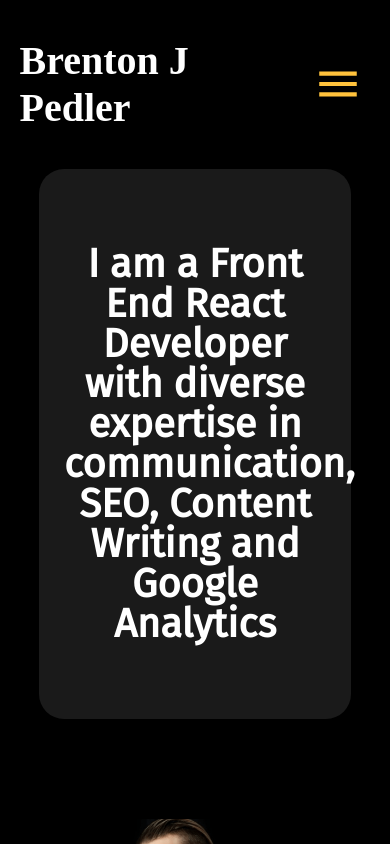
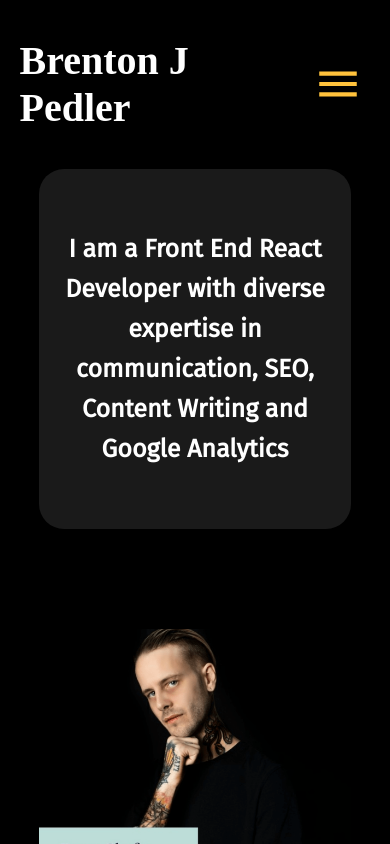
Before and after one commit to BrentonPedler/new-portfolio, a React (Create React App) app: page /about in a window 390 px wide. Shown: the top 844 px of the page. Built offline with nearby package versions, Linux system fonts and the light colour scheme; a web font is replaced by a local one.

Commit message:
responsive update

```diff
--- a/src/pages/about/index.js
+++ b/src/pages/about/index.js
@@ -1,5 +1,5 @@
 import Grid from '@mui/material/Grid';
-import { Box } from '@mui/material';
+import { Box, useMediaQuery } from '@mui/material';
 import Contact from '../../components/contact';
 
 import Brenton from '../../assets/brentonJuno.png';
@@ -7,6 +7,8 @@ import Brenton from '../../assets/brentonJuno.png';
 import style from './style.module.css';
 
 export default function About() {
+    const mediaQuery = useMediaQuery('(max-width: 700px)');
+
     return (
         <div className="fade-in" style={{ width: '80%', margin: '0 auto', paddingBottom: '50px' }}>
             <Box>
@@ -15,8 +17,9 @@ export default function About() {
                         item
                         xs={12} sm={12} md={12} lg={10} xl={10}
                         className={style.header}
+                        sx={{ padding: { xl: '25px', lg: '25px', md: '20px', sm: '15px', xs: '10px' } }}
                     >
-                        <h2>
+                        <h2 style={{ fontSize: mediaQuery ? '25px' : '30px' }}>
                             I am a Front End React Developer with diverse expertise in communication, SEO, Content Writing and Google Analytics
                         </h2>
                     </Grid>
--- a/src/pages/about/style.module.css
+++ b/src/pages/about/style.module.css
@@ -1,5 +1,4 @@
 h2 {
-    font-size: 30px;
     line-height: 40px;
 }
 
@@ -10,7 +9,6 @@ p {
 .header {
     background: rgba(255, 255, 255, 0.1);
     border-radius: 25px;
-    padding: 25px;
     text-align: center;
 }
 
--- a/src/pages/home/index.js
+++ b/src/pages/home/index.js
@@ -7,7 +7,7 @@ import style from './style.module.css';
 
 
 export default function Home({ loadState }) {
-    const mediaQuery = useMediaQuery('(max-width: 700px)')
+    const mediaQuery = useMediaQuery('(max-width: 700px)');
     return (
         <div className='fade-in main'>
             <Box
```
